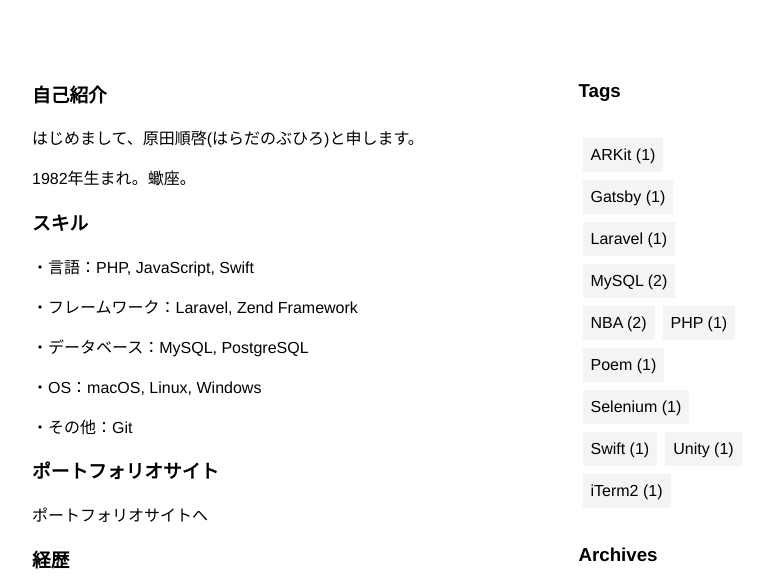
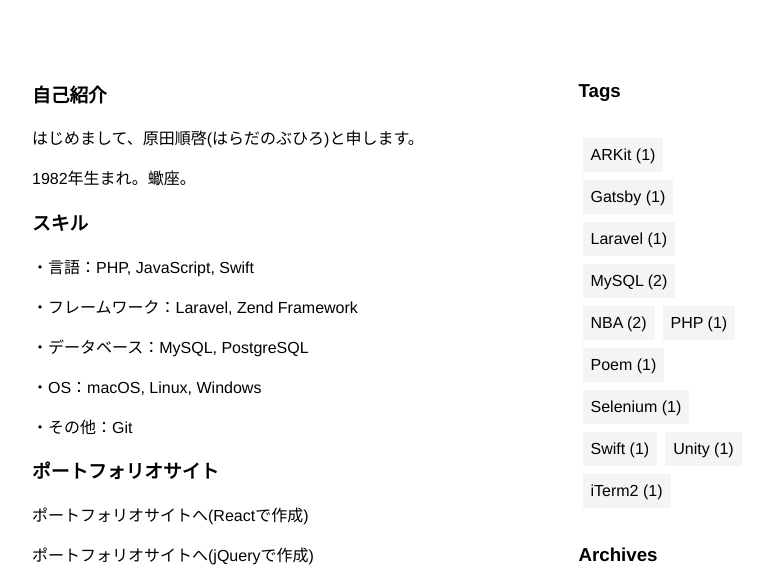
Before and after one commit to nobuhiroharada/nobuhiroharada_com, a Gatsby site: page /about in a window 1280 px wide. Shown: the part 195-777 px from the top of the page, without its empty margins (233-997 px from the left). Built offline with nearby package versions, Linux system fonts and the light colour scheme; Gatsby itself is replaced by a stand-in of ours.

Commit message:
ポートフォリオ3へのリンク追加

```diff
--- a/src/pages/about.js
+++ b/src/pages/about.js
@@ -20,7 +20,8 @@ const AboutPage = () => {
 					<p>・OS：macOS, Linux, Windows</p>
 					<p>・その他：Git</p>
 				<h3>ポートフォリオサイト</h3>
-					<a href="https://nobuhiroharada.github.io/portfolio-2/" rel="noreferrer noopener" target="_blank">ポートフォリオサイトへ</a>
+					<p><a href="https://nobuhiroharada.github.io/portfolio-3/" rel="noreferrer noopener" target="_blank">ポートフォリオサイトへ(Reactで作成)</a></p>
+					<p><a href="https://nobuhiroharada.github.io/portfolio-2/" rel="noreferrer noopener" target="_blank">ポートフォリオサイトへ(jQueryで作成)</a></p>
 				<h3>経歴</h3>
 				<table>
 					<thead>
```
